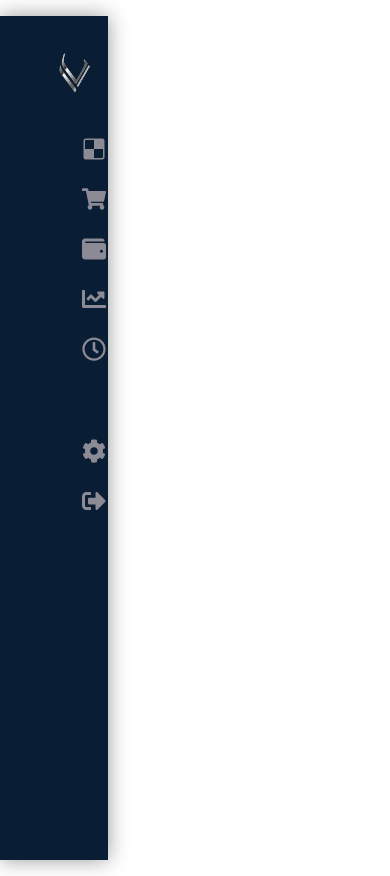
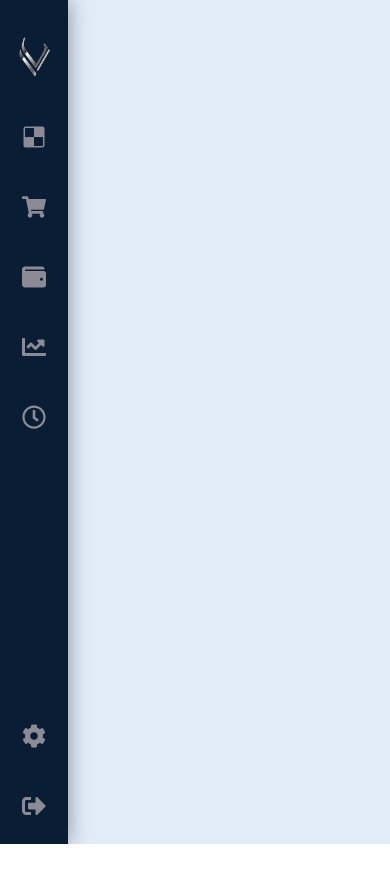
Before and after one commit to VittorioBarella/projeto_dashboard_react, a React (Create React App) app: page / in a window 390 px wide. After the commit the page ends 844 px from the top, so only its background shows below. Built offline with nearby package versions, Linux system fonts and the light colour scheme.

Commit message:
fix sidebar css issues

```diff
--- a/src/App.css
+++ b/src/App.css
@@ -1,38 +1,18 @@
 .App {
-  text-align: center;
+  width: 100%;
+  height: 100vh;
+  background-color: #E1ECF9;
+  overflow: hidden;
+  display: flex;
 }
 
-.App-logo {
-  height: 40vmin;
-  pointer-events: none;
+.App::-webkit-scrollbar{
+  display: none;
 }
 
-@media (prefers-reduced-motion: no-preference) {
-  .App-logo {
-    animation: App-logo-spin infinite 20s linear;
+@media screen and (max-width: 525px){
+  .App{
+    overflow-x: hidden;
+    overflow-y: scroll;
   }
 }
-
-.App-header {
-  background-color: #282c34;
-  min-height: 100vh;
-  display: flex;
-  flex-direction: column;
-  align-items: center;
-  justify-content: center;
-  font-size: calc(10px + 2vmin);
-  color: white;
-}
-
-.App-link {
-  color: #61dafb;
-}
-
-@keyframes App-logo-spin {
-  from {
-    transform: rotate(0deg);
-  }
-  to {
-    transform: rotate(360deg);
-  }
-}
--- a/src/components/dashboard-sidebar/dashboard-sidebar.css
+++ b/src/components/dashboard-sidebar/dashboard-sidebar.css
@@ -1,21 +1,21 @@
 menu{
     width: 100px;
-    height: 100vh;
+    height: 100%;
     background-color: #091D34;
     display: flex;
     flex-direction: column;
     align-items: center;
     box-shadow: 0px 0px 20px rgb(0,0,0,0.4);
     position: sticky;
-    top: 0;
+    top:0;
 }
 
-menu img {
+menu img{
     width: 6em;
     padding-top: 30px;
 }
 
-mene ul{
+menu ul{
     padding-top: 20px;
     width: 100%;
     display: flex;
@@ -31,15 +31,15 @@ menu ul li{
     text-align: center;
 }
 
-menu ul li a {
+menu ul li a{
     font-size: 24px;
     color: #8c8a95;
     text-decoration: none;
-    transition: all 0.3;
+    transition: all 0.3s;
 }
 
 menu ul li a::before{
-    position:absolute;
+    position: absolute;
     content: "";
     top:5px;
     left: -10px;
@@ -50,7 +50,7 @@ menu ul li a::before{
 }
 
 menu ul li:hover a{
-    color:#236AB9;
+    color: #236AB9
 }
 
 menu ul li:hover a::before{
@@ -59,15 +59,15 @@ menu ul li:hover a::before{
 }
 
 menu ul li.active a {
-    color:#236AB9;
+    color: #236AB9;
 }
 
-menu ul li.ative a::before{
+menu ul li.active a::before {
     width: 20px;
     transition: all 0.3s;
 }
 
-.settingMenu{
+.settingsMenu{
     margin-top: auto;
 }
 
--- a/src/index.css
+++ b/src/index.css
@@ -1,3 +1,9 @@
+*{
+  margin: 0px;
+  padding: 0px;
+  box-sizing: border-box;
+}
+
 
 body {
   margin: 0;
```
